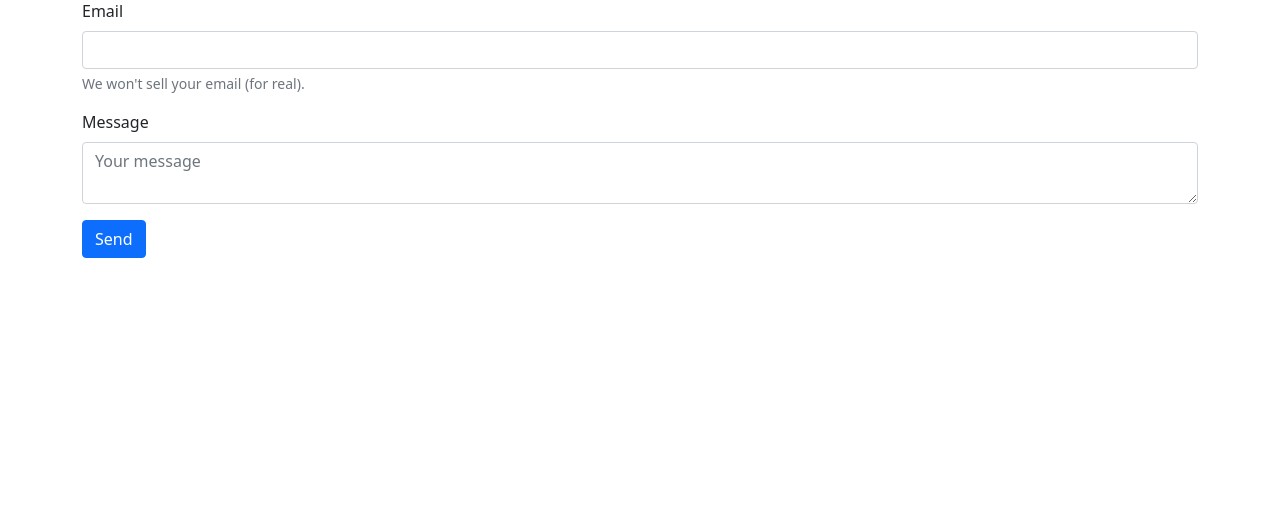
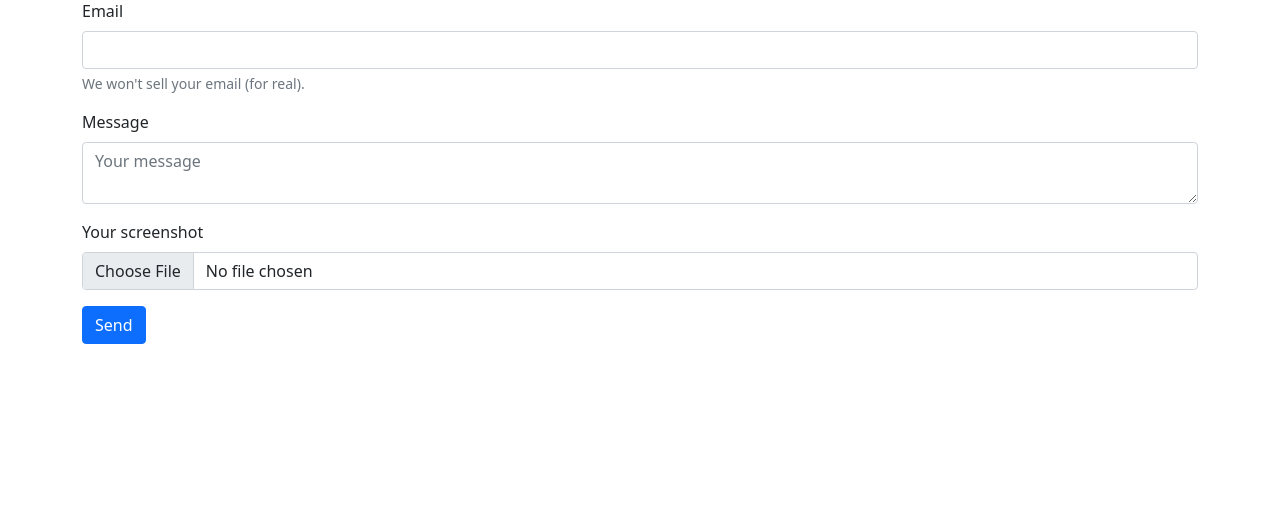
Before and after one commit to Balidriss/Your-Pizza-Recipes---PHP-training, a PHP site: page /contact.php in a window 1280 px wide. Shown: the part 113-643 px from the top of the page. Run offline with PHP 8.4, Linux system fonts and the light colour scheme.

Commit message:
added file input

```diff
--- a/contact.php
+++ b/contact.php
@@ -16,15 +16,20 @@
     <?php require_once(__DIR__ . '/includes/header.php'); ?>
     <div class="container">
         <h1>Contact us</h1>
-        <form action="submit_contact.php" method="post">
-            <div class="mb-3">
+        <form action="submit_contact.php" method="post" enctype="multipart/form-data">
+            <div class=" mb-3">
                 <label for="email" class="form-label">Email</label>
                 <input type="email" class="form-control" id="email" name="email" aria-describedby="email-help">
                 <div id="email-help" class="form-text">We won't sell your email (for real).</div>
             </div>
             <div class="mb-3">
                 <label for="message" class="form-label">Message</label>
+
                 <textarea class="form-control" placeholder="Your message" id="message" name="message"></textarea>
+            </div>
+            <div class="mb-3">
+                <label for="screenshot" class="form-label">Your screenshot</label>
+                <input type="file" class="form-control" id="screenshot" name="screenshot" />
             </div>
             <button type="submit" class="btn btn-primary">Send</button>
         </form>
```
